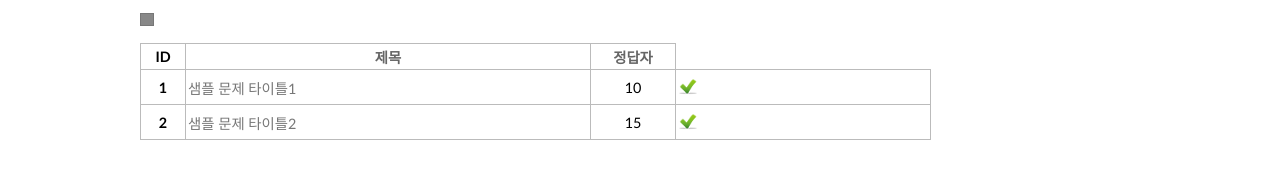
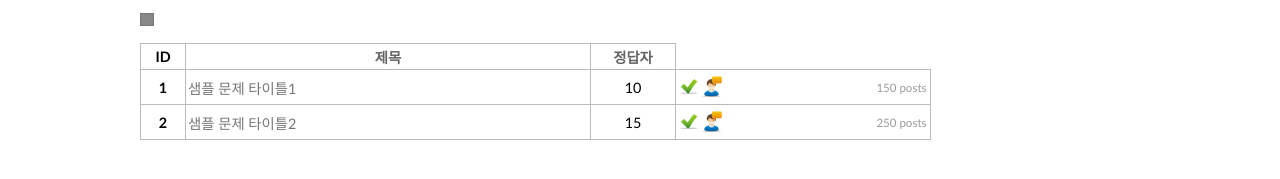
Before and after one commit to 5hyunseok/project-euler-kr, a Vue app: page /archives/1 in a window 1280 px wide. Shown: the part 181-360 px from the top of the page. Built offline with nearby package versions, Linux system fonts and the light colour scheme.

Commit message:
Modify archive table for link to forum

```diff
--- a/src/components/ArchiveTable.vue
+++ b/src/components/ArchiveTable.vue
@@ -15,7 +15,25 @@
         <td>
           <div style="text-align:center;">{{ problem.correctCount }}</div>
         </td>
-        <td><img :src=solved></td>
+        <td>
+          <table style="width:100%;" class="no_border">
+            <tbody>
+              <tr>
+                <td style="width:20px;">
+                  <div style="text-align:center;"><img :src=solved alt="Solved" title="Solved"><br></div>
+                </td>
+                <!-- <td style="width:20px;"><a href="overview=001" title="Download overview PDF"><img src="images/icon_pdf.png" alt=""></a></td> -->
+                <td style="width:20px;">
+                  <a href=""><img :src=forum alt=""></a>
+                </td>
+                <td>
+                  <div style="font-size:80%;text-align:right;color:#999;">{{ problem.postCount }} posts</div>
+                </td>
+              </tr>
+            </tbody>
+          </table>
+          <!-- <img :src=solved> <img :src=forum> <div style="font-size:80%;text-align:right;color:#999;">{{ problem.postCount }} posts</div></td> -->
+        </td>
       </tr>
     </tbody>
   </table>
@@ -23,6 +41,7 @@
 
 <script>
 import solved from '@/assets/solved.png';
+import forum from '@/assets/forum.png';
 
 export default {
   name: 'ArchiveTable',
@@ -30,6 +49,7 @@ export default {
   data() {
     return {
       solved,
+      forum,
     };
   },
 };
--- a/src/components/Archives.vue
+++ b/src/components/Archives.vue
@@ -33,11 +33,13 @@ export default {
           number: 1,
           titleKr: '샘플 문제 타이틀1',
           correctCount: 10,
+          postCount: 150,
         },
         {
           number: 2,
           titleKr: '샘플 문제 타이틀2',
           correctCount: 15,
+          postCount: 250,
         },
       ],
     };
--- a/src/components/RecentArchive.vue
+++ b/src/components/RecentArchive.vue
@@ -23,11 +23,13 @@ export default {
           number: 1,
           titleKr: '최근 문제 타이틀1',
           correctCount: 4,
+          postCount: 500,
         },
         {
           number: 2,
           titleKr: '최근 문제 타이틀2',
           correctCount: 1,
+          postCount: 350,
         },
       ],
     };
```
Also changed, not shown: src/assets/forum.png (added).
